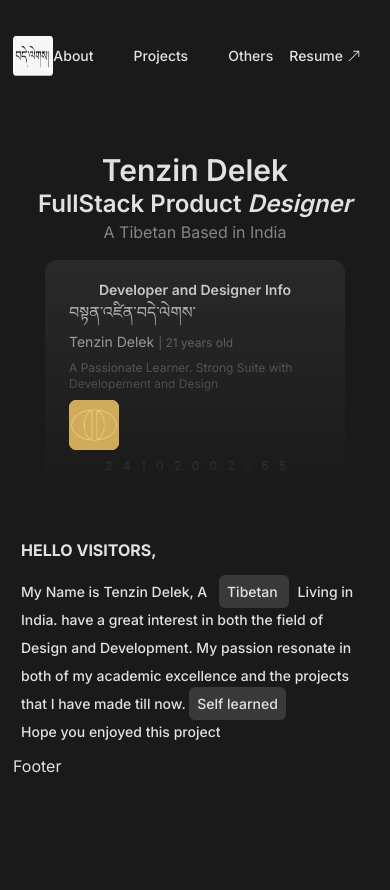
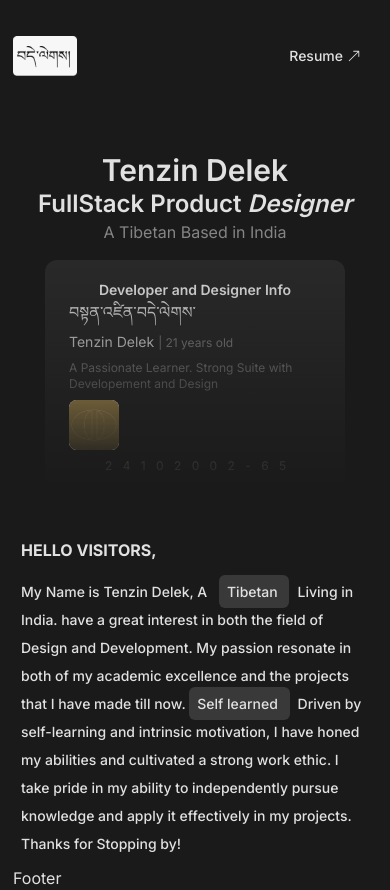
Before and after one commit to TenzDelek/Portfolio, a Next.js app: page / in a window 390 px wide. Before the commit the page ends 844 px from the top, so only its background shows below. Built offline with nearby package versions, Linux system fonts and the light colour scheme.

Commit message:
gold card

```diff
--- a/src/components/Card/Biocard.jsx
+++ b/src/components/Card/Biocard.jsx
@@ -18,7 +18,7 @@ const Biocard = () => {
             <p className=' text-xs mt-2 text-[#858585] max-md:ml-5 '>A Passionate Learner. Strong Suite with Developement and Design</p>
             <div className=' relative  h-[50px] w-[50px] bg-slate-50 mt-2 rounded-lg max-md:ml-5'>
             {/* to put qr code or something */}
-            <Image draggable="false" src="/goldcard.png" fill />
+            <Image draggable="false" src="/ggg.png" fill />
             </div>
             <p className=' md:mt-5 text-sm max-md:ml-14 mt-2 max-md:text-xs'>{nums.map((n)=> <span className='tracking-widest' key={n}>{n}&nbsp;&nbsp;</span>)}</p>
         </div>
--- a/src/components/Navbar/Navbar.jsx
+++ b/src/components/Navbar/Navbar.jsx
@@ -4,14 +4,19 @@ import Image from 'next/image'
 import { BsArrowUpRight } from "react-icons/bs";
 const Navbar = () => {
   return (
-    <div className=' h-24 flex justify-between mt-2 text-sm font-medium items-center'>
+      <div>
+    <div className='h-24 flex justify-between mt-2 text-sm font-medium items-center'>
         <div className=' relative w-16 h-10 cursor-pointer '>
             <Image src="/logo.png" fill />
         </div>
-        <Links/>
+        <div className='hidden md:flex'><Links/></div>
+
         <div className=' flex items-center cursor-pointer space-x-1 hover:bg-[#333333] transition rounded-2xl py-2 px-4'>
             <p>Resume</p><BsArrowUpRight />
         </div>
+    </div>
+    {/* for mobile: no need to create the drop down, all contents are in one page*/}
+
     </div>
   )
 }
--- a/src/components/Pages/About/About.jsx
+++ b/src/components/Pages/About/About.jsx
@@ -8,8 +8,10 @@ const About = () => {
         My Name is Tenzin Delek, A <span className=" m-2 text-sm bg-[#393939] transition hover:bg-[#292929] p-2 rounded-md">Tibetan </span>Living in India. have a great
         interest in both the field of Design and Development. My passion
         resonate in both of my academic excellence and the projects that I have
-        made till now.  <span className=" mr-2 text-sm bg-[#393939] transition hover:bg-[#292929] p-2 rounded-md">Self learned </span> <br/>Hope you enjoyed this
-        project
+        made till now.  <span className=" mr-2 text-sm bg-[#393939] transition hover:bg-[#292929] p-2 rounded-md">Self learned </span>
+        Driven by self-learning and intrinsic motivation, I have honed my abilities and cultivated a strong work ethic. I take pride in my ability to independently
+        pursue knowledge and apply it effectively in my projects. <br/>
+        Thanks for Stopping by!
       </p>
     </div>
   );
```
Also changed, not shown: public/ggg.png (added), public/goldcard.png (deleted).
